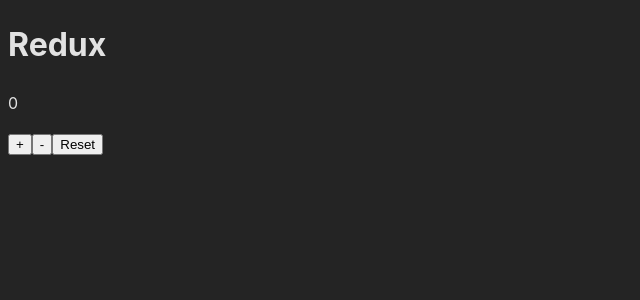
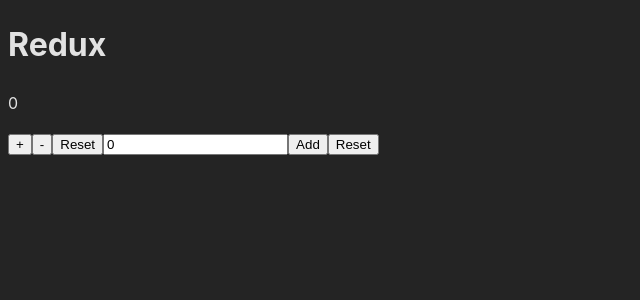
Before and after one commit to kaushalshakya/learning-redux, a React (Vite) app: page / in a window 1280 px wide. Shown: the top 300 px of the page, without its empty margins (0-640 px from the left). Built offline with nearby package versions, Linux system fonts and the light colour scheme.

Commit message:
count state updated using redux

```diff
--- a/src/features/counter/Counter.jsx
+++ b/src/features/counter/Counter.jsx
@@ -1,16 +1,34 @@
-import React from 'react'
+import React, { useState } from 'react'
 import { useSelector, useDispatch } from 'react-redux'
-import { increment, decrement, reset } from './counterSlice'
+import { increment,
+        decrement,
+        reset,
+        incrementByAmount
+} from './counterSlice'
 
 const Counter = () => {
     const count = useSelector(state => state.counter.count);
     const dispatch = useDispatch();
+
+    const [incrementAmount, setIncrementAmount] = useState(0);
+
+    const addValue = Number(incrementAmount) || 0;
+
+    const resetAll = () => {
+        setIncrementAmount(0);
+        dispatch(reset());
+    }
+
   return (
     <div>
         <p>{count}</p>
         <button onClick={() => dispatch(increment())}>+</button>
         <button onClick={() => dispatch(decrement())}>-</button>
         <button onClick={() => dispatch(reset())}>Reset</button>
+
+        <input type="text" value={incrementAmount} onChange={(e) => setIncrementAmount(e.target.value)}/>
+        <button onClick={() => dispatch(incrementByAmount(addValue))}>Add</button>
+        <button onClick={resetAll}>Reset</button>
     </div>
   )
 }
--- a/src/features/counter/counterSlice.jsx
+++ b/src/features/counter/counterSlice.jsx
@@ -19,11 +19,14 @@
             },
             reset: (state) => {
                 state.count = 0;
+            },
+            incrementByAmount: (state, action) => {
+                state.count += action.payload;
             }
         }
     }
 )
 
-export const {increment, decrement, reset} = counterSlice.actions;
+export const {increment, decrement, reset, incrementByAmount} = counterSlice.actions;
 
 export default counterSlice.reducer;
```
